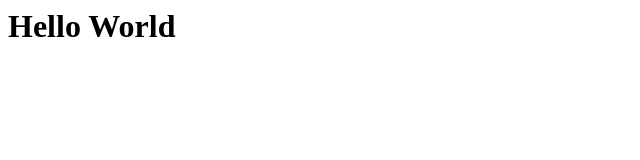
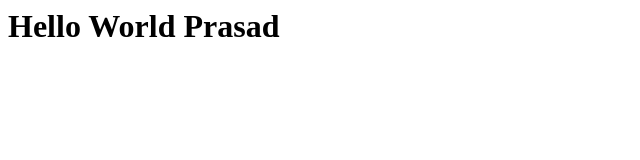
Before and after one commit to Preavone/project-hello-world, a plain HTML site: page index.html in a window 1280 px wide. Shown: the whole page, without its empty margins (0-640 px from the left). Drawn offline with Linux system fonts and the light colour scheme.

Commit message:
Changed title

```diff
--- a/index.html
+++ b/index.html
@@ -3,6 +3,6 @@
     <title>Prasad</title>
   </head>
   <body>
-    <h1>Hello World</h1>
+    <h1>Hello World Prasad</h1>
   </body>
 </html>
```
